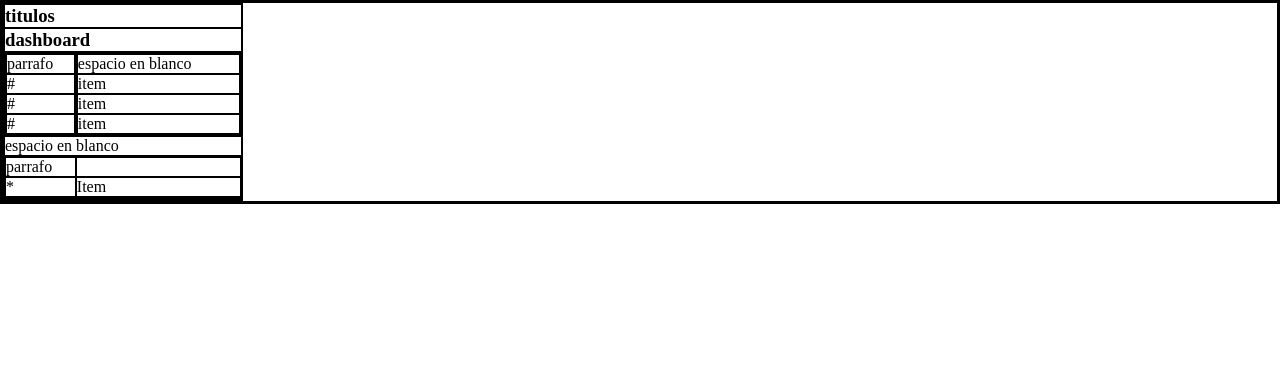
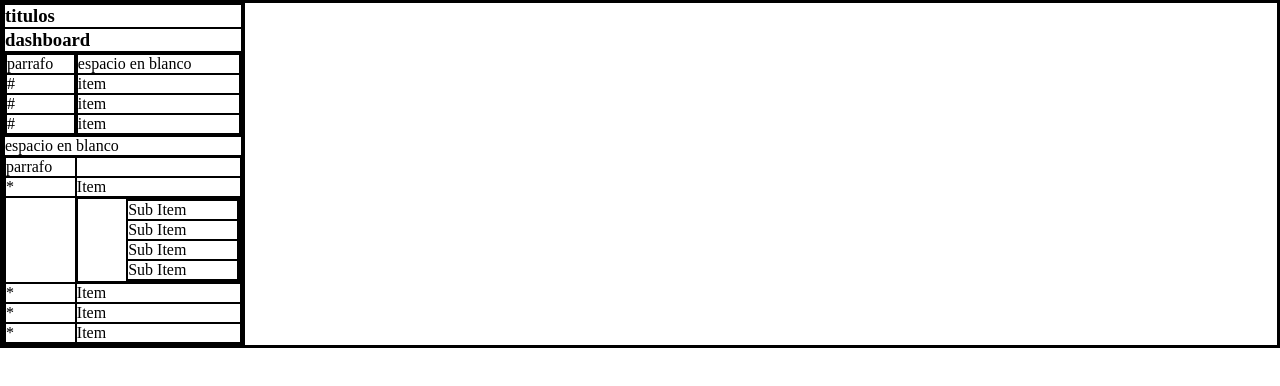
Before and after one commit to SneatX/practicaFlexbox, a plain HTML site: page index.html in a window 1280 px wide. Drawn offline with Linux system fonts and the light colour scheme.

Commit message:
feat: :sparkles: Fin caja 2

```diff
--- a/index.html
+++ b/index.html
@@ -33,6 +33,24 @@
                 <p class="itemBox2-2"></p>
                 <p class="itemBox2-1">*</p>
                 <p class="itemBox2-2">Item</p>
+                <div class="itemBox2-1"></div>
+                <div class="itemBox2-2">
+                    <div class="subitems2">
+                        <div>
+                            <p>Sub Item</p>
+                            <p>Sub Item</p>
+                            <p>Sub Item</p>
+                            <p>Sub Item</p>
+                        </div>
+                    </div>
+                </div>
+                <p class="itemBox2-1">*</p>
+                <p class="itemBox2-2">Item</p>
+                <p class="itemBox2-1">*</p>
+                <p class="itemBox2-2">Item</p>
+                <p class="itemBox2-1">*</p>
+                <p class="itemBox2-2">Item</p>
+            </div>
 
         </div>
 
--- a/style/style.css
+++ b/style/style.css
@@ -36,3 +36,12 @@
 .itemBox2-2{
     width: 70%;
 }
+
+.subitems2{
+    display: flex;
+    flex-direction: column;
+    align-items: end;
+}
+.subitems2 div{
+    width: 70%;
+}
```
